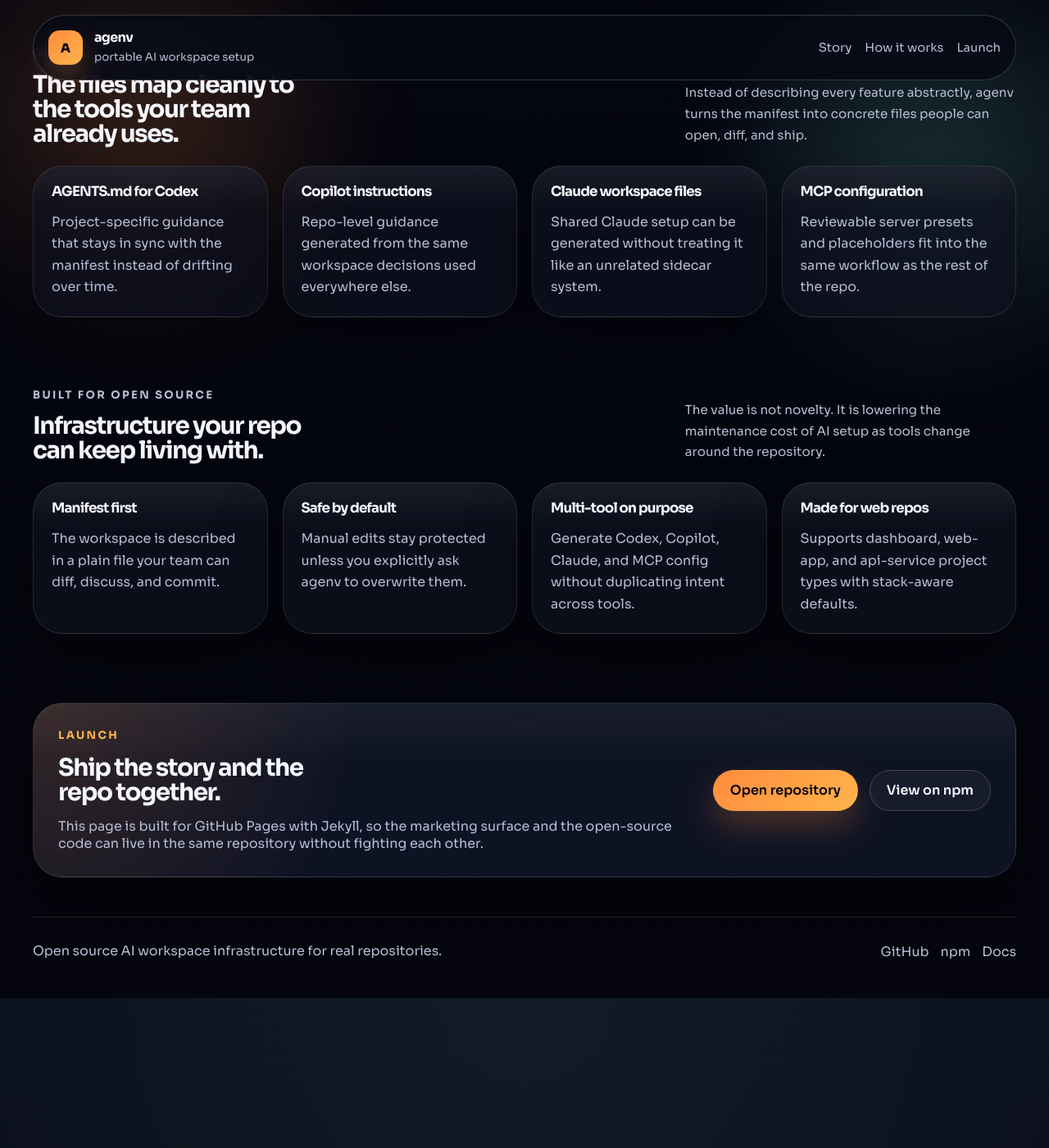
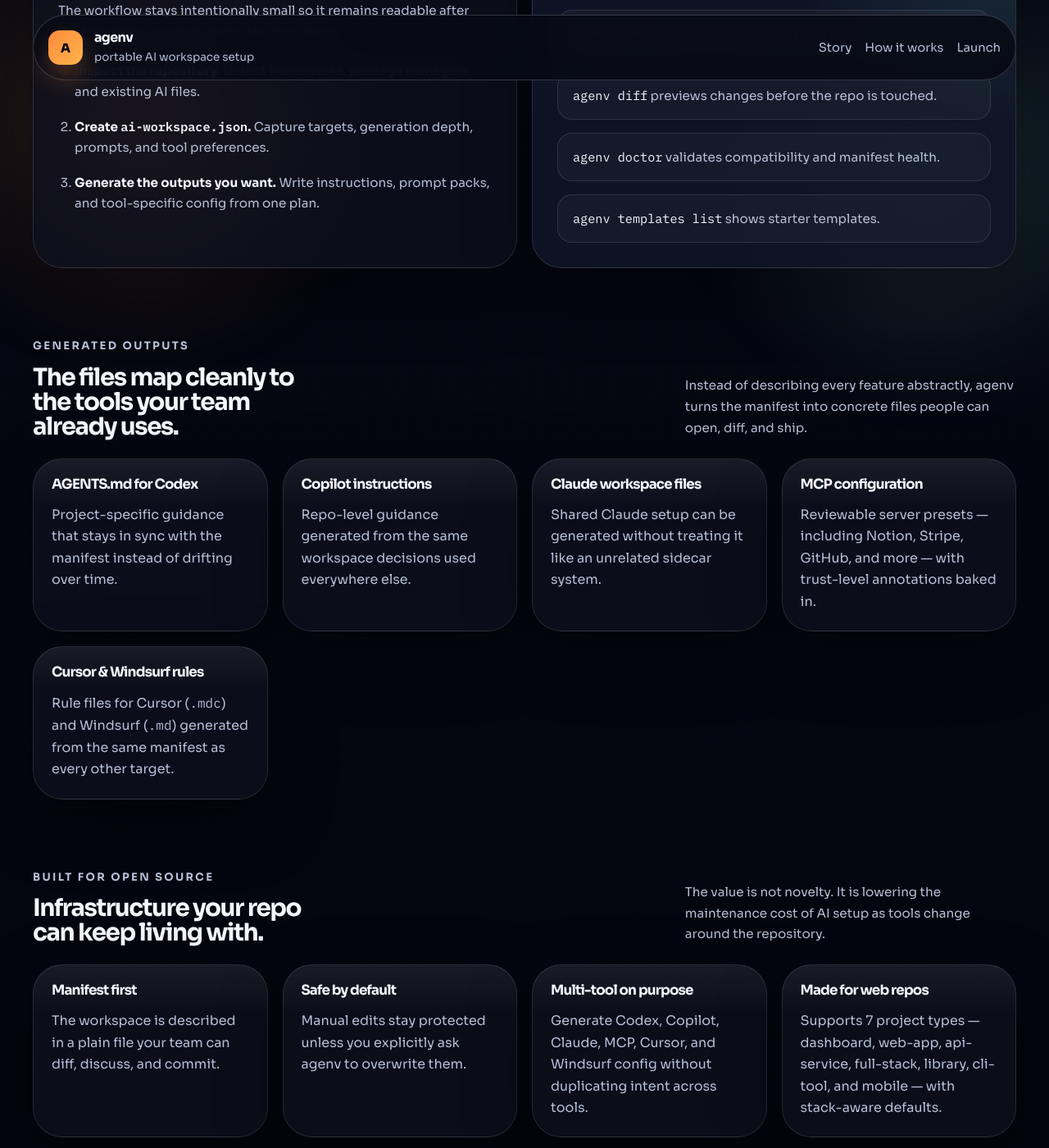
Before and after one commit to samuelyoo/agenv, a Jekyll site: the page built from docs/index.html, in a window 1280 px wide and 1400 px high, scrolled down 2472 px. Shown: the whole window at 82% size. Built offline with Jekyll 4.4.1, drawn with Linux system fonts in a browser that asks for light colours; before the commit the page ends 3689 px from its top, so only the background shows below that; some of the changed text lies outside the part shown.

Commit message:
docs: update README and GitHub Pages for new features
- Mention Cursor and Windsurf as supported targets in headline copy
- Add Supported Targets table (6 targets with output paths)
- Add Project Types table (7 types)
- Add MCP Presets section with trust-annotation note
- Add SECURITY.md reference to Contributing section
- Remove stale implementation-plan.md from docs table
- GitHub Pages: update hero meta-strip, manifest preview, signal rail,
  artifact cards, and feature cards for Cursor, Windsurf, 7 project types,
  and MCP presets with trust notes

```diff
--- a/docs/index.html
+++ b/docs/index.html
@@ -10,7 +10,7 @@
     <h1>Define your AI workspace once.</h1>
     <p class="hero-support">
       agenv gives teams one calm, reviewable place to manage Codex, Copilot,
-      Claude, and MCP setup.
+      Claude, MCP, Cursor, and Windsurf setup.
     </p>
     <p class="lede">
       Scan the repo, create <code>ai-workspace.json</code>, and generate the
@@ -38,10 +38,7 @@
     </div>
 
     <div class="meta-strip">
-      <span
-        >Works for <strong>dashboard</strong>, <strong>web-app</strong>, and
-        <strong>api-service</strong></span
-      >
+      <span>Works for <strong>7 project types</strong> including <strong>library</strong>, <strong>cli-tool</strong>, and <strong>mobile</strong></span>
       <span>Open source, <strong>MIT licensed</strong>, CLI-first</span>
       <span>Protects manual edits unless you <strong>force</strong></span>
     </div>
@@ -75,7 +72,9 @@
     "codex": true,
     "copilot": true,
     "claude": true,
-    "mcp": false
+    "mcp": false,
+    "cursor": false,
+    "windsurf": false
   }
 }</code></pre>
         </div>
@@ -97,6 +96,11 @@
             <p class="artifact-kicker">Generated</p>
             <h2>.claude and .mcp.json</h2>
             <p>Shared defaults, better reviewability, less config drift.</p>
+          </article>
+          <article class="artifact-card">
+            <p class="artifact-kicker">Generated</p>
+            <h2>.cursor/rules and .windsurf/rules</h2>
+            <p>Cursor and Windsurf rule files generated from the same manifest as everything else.</p>
           </article>
         </div>
       </div>
@@ -150,12 +154,16 @@
     <span>GitHub Copilot</span>
     <span>Claude Code</span>
     <span>MCP Servers</span>
+    <span>Cursor</span>
+    <span>Windsurf</span>
     <span>Portable manifests</span>
     <span>Repo-safe generation</span>
     <span>Codex</span>
     <span>GitHub Copilot</span>
     <span>Claude Code</span>
     <span>MCP Servers</span>
+    <span>Cursor</span>
+    <span>Windsurf</span>
     <span>Portable manifests</span>
     <span>Repo-safe generation</span>
   </div>
@@ -287,8 +295,13 @@
     <article class="pill-card">
       <h3>MCP configuration</h3>
       <p>
-        Reviewable server presets and placeholders fit into the same workflow as
-        the rest of the repo.
+        Reviewable server presets — including Notion, Stripe, GitHub, and more — with trust-level annotations baked in.
+      </p>
+    </article>
+    <article class="pill-card">
+      <h3>Cursor &amp; Windsurf rules</h3>
+      <p>
+        Rule files for Cursor (<code>.mdc</code>) and Windsurf (<code>.md</code>) generated from the same manifest as every other target.
       </p>
     </article>
   </div>
@@ -324,15 +337,14 @@
     <article class="pill-card">
       <h3>Multi-tool on purpose</h3>
       <p>
-        Generate Codex, Copilot, Claude, and MCP config without duplicating
+        Generate Codex, Copilot, Claude, MCP, Cursor, and Windsurf config without duplicating
         intent across tools.
       </p>
     </article>
     <article class="pill-card">
       <h3>Made for web repos</h3>
       <p>
-        Supports dashboard, web-app, and api-service project types with
-        stack-aware defaults.
+        Supports 7 project types — dashboard, web-app, api-service, full-stack, library, cli-tool, and mobile — with stack-aware defaults.
       </p>
     </article>
   </div>
```
Also changed, not shown: README.md.
